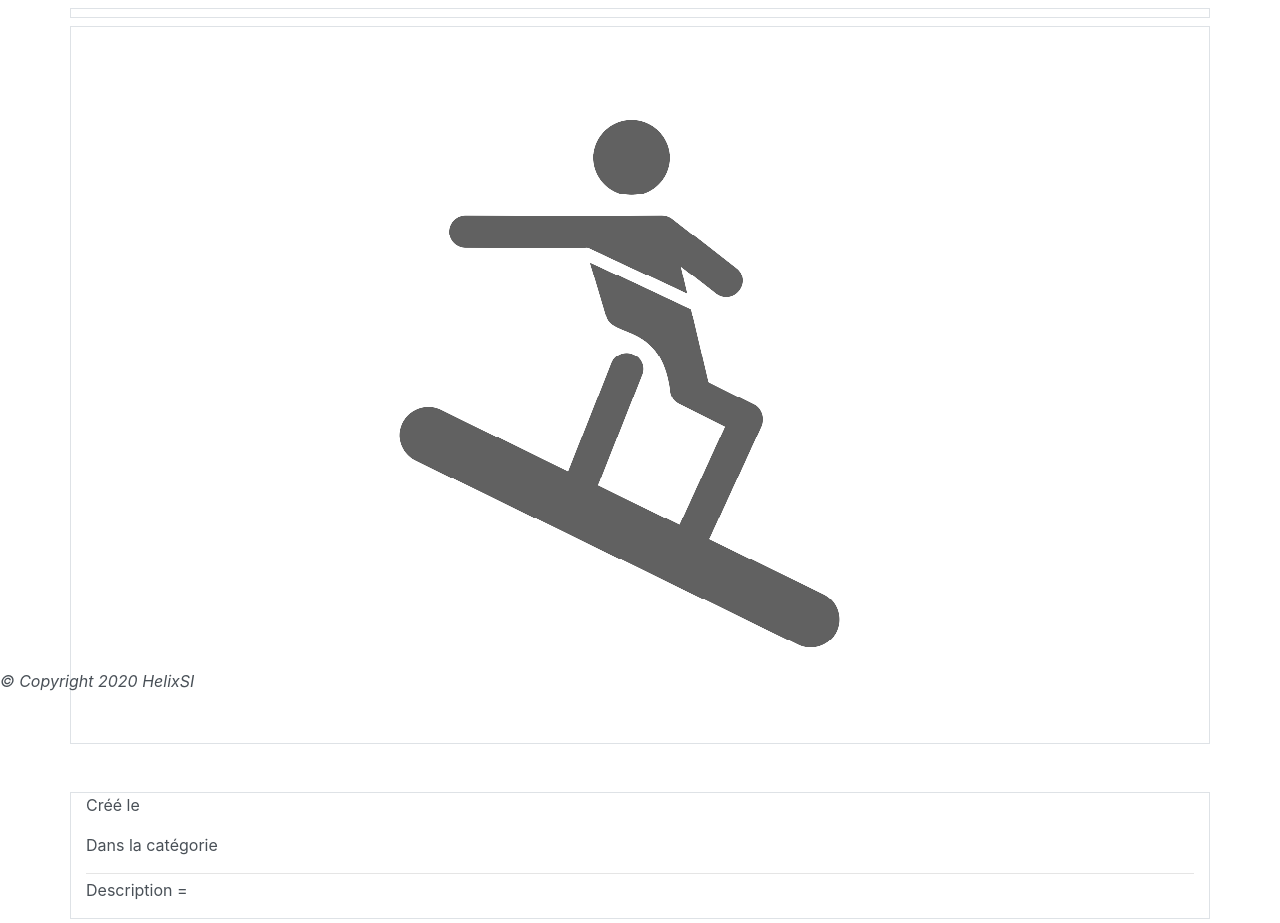
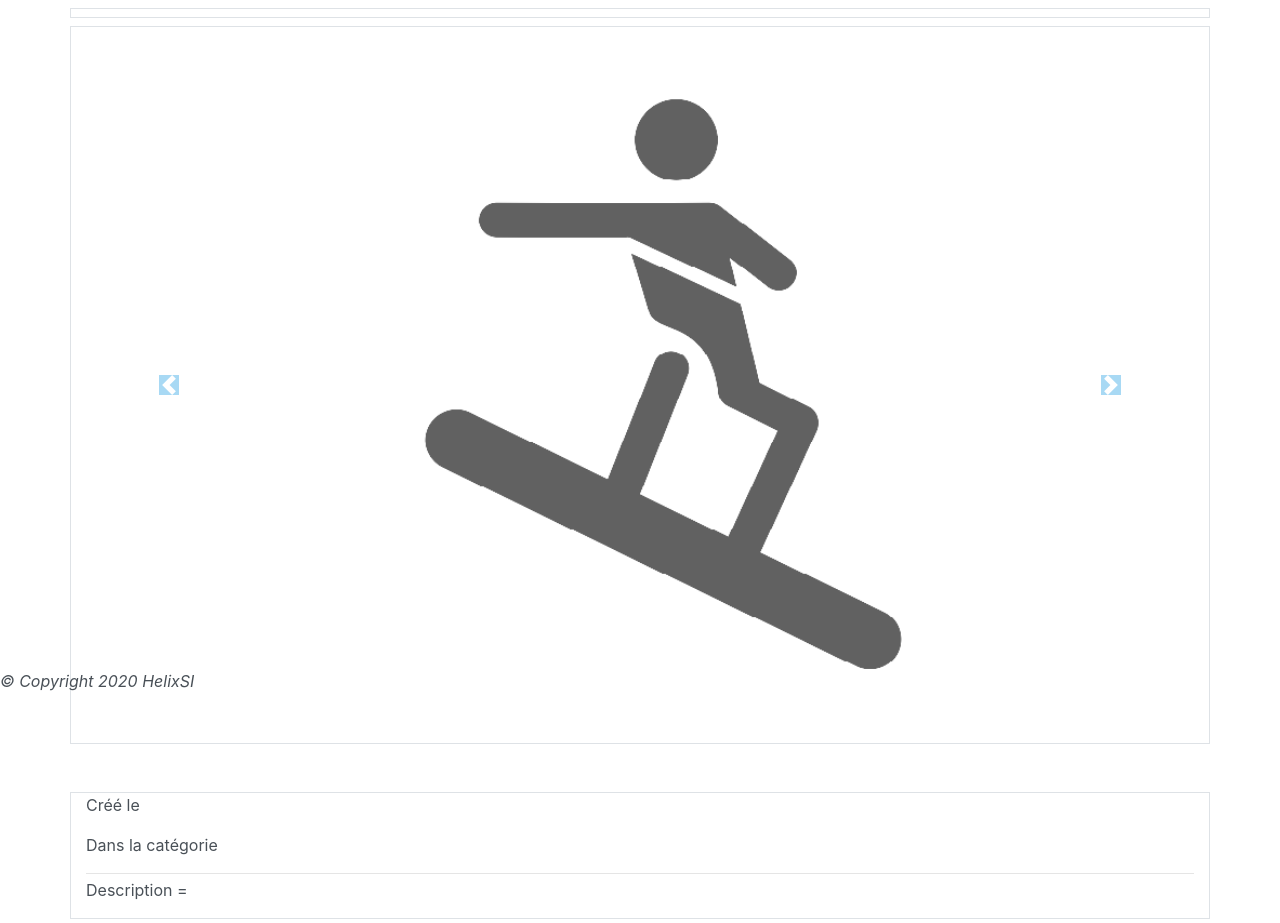
Before and after one commit to Toasted201/OpenClassroom_P06, a Symfony app: template templates/trick/show.html.twig in a window 1280 px wide. Shown: the part 107-1030 px from the top of the page. Run offline with Twig, Linux system fonts and the light colour scheme; the template is opened without the code that fills it, so the values that code supplies are empty; some libraries are stand-ins or nearby versions.

Commit message:
#17 Show : add(img:height:auto)change(colorButton)

```diff
--- a/public/css/galery.css
+++ b/public/css/galery.css
@@ -1,5 +1,18 @@
 .carousel-inner{
     height: 700px;
+}
+
+.carousel-inner img {
+    width: 100%;
+    height: auto;
+}
+
+.carousel-control-prev-icon{
+    background-color: #54b4eb;
+}
+
+.carousel-control-next-icon{
+    background-color: #54b4eb;
 }
 
 .carousel-indicators{
```
